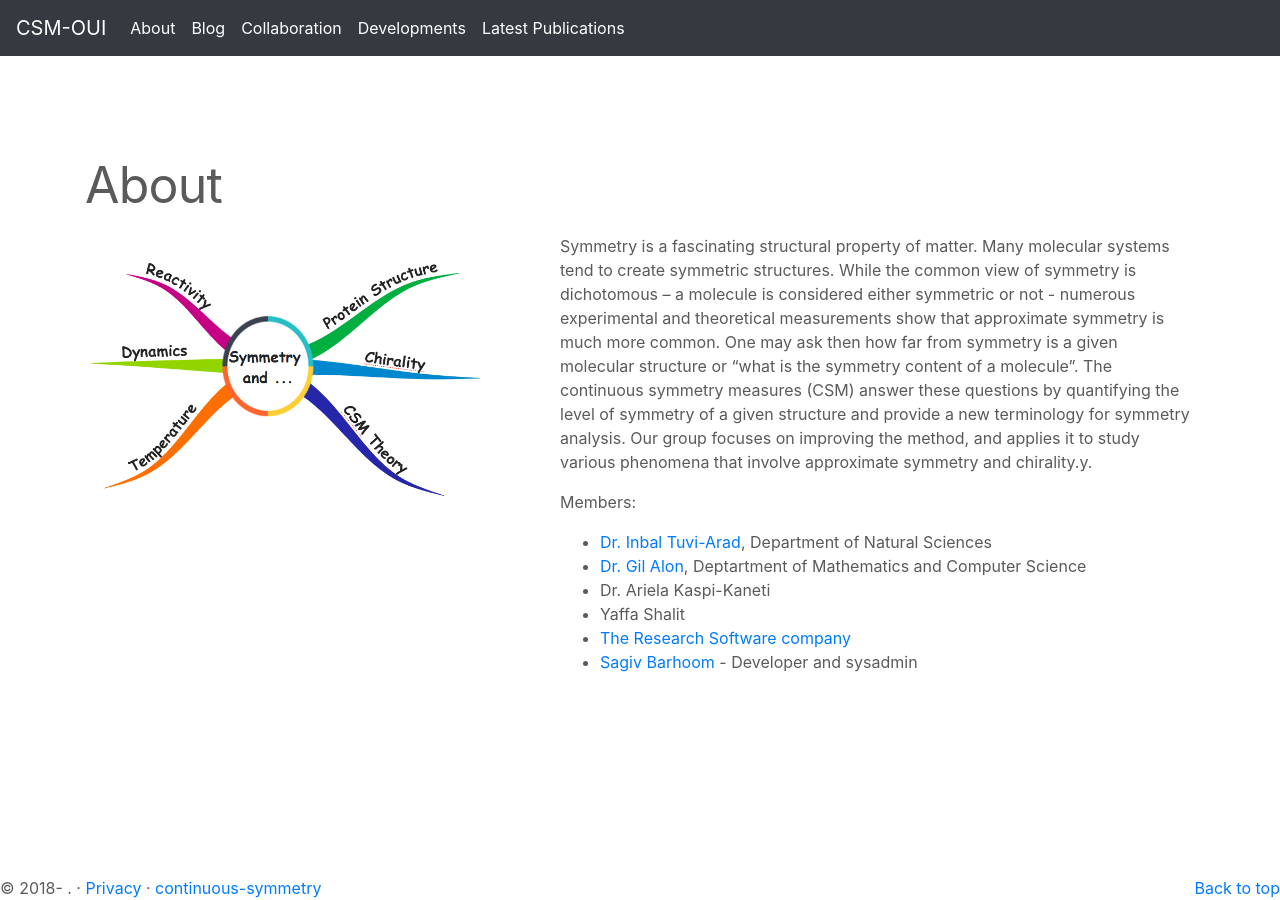
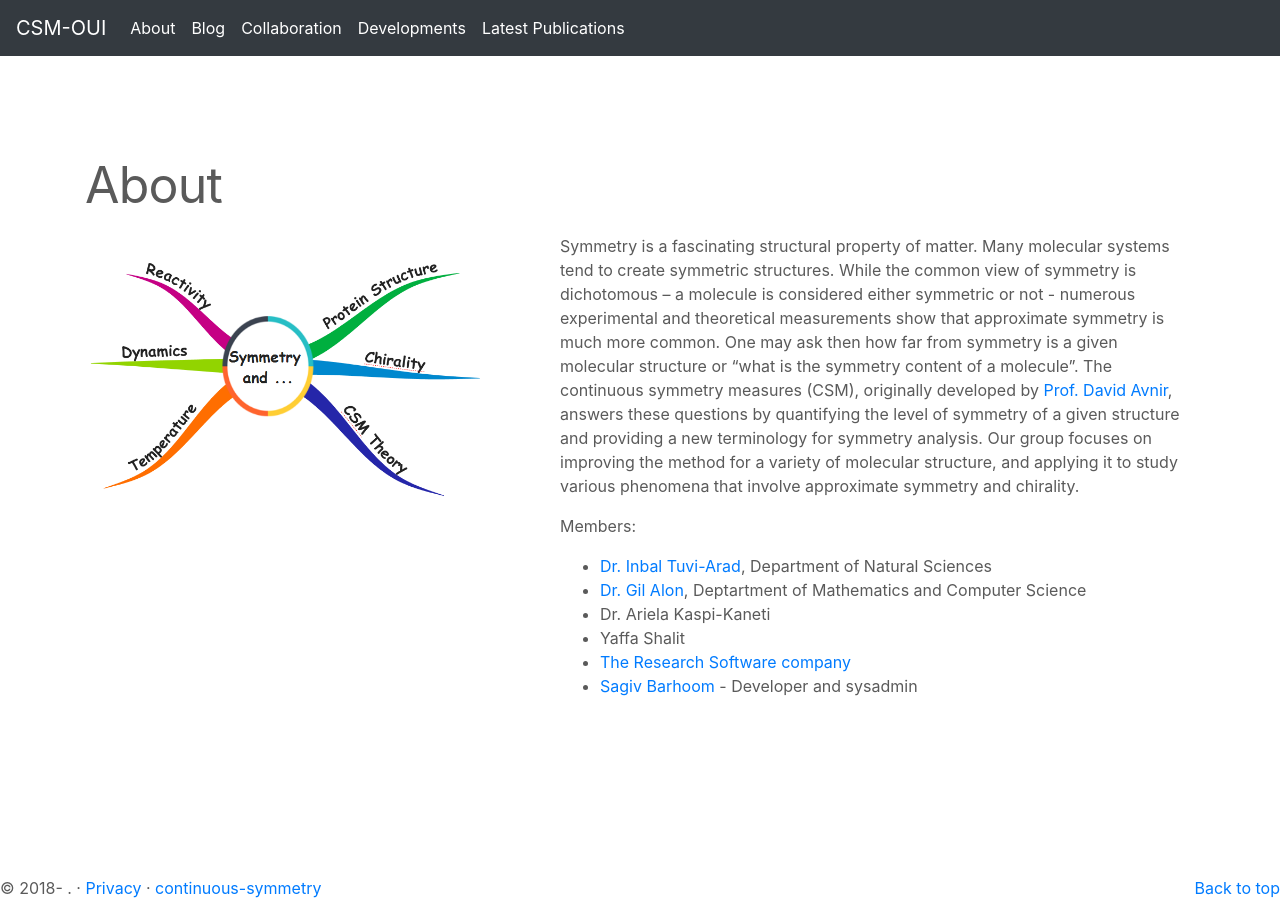
Before and after one commit to continuous-symmetry/our_research_group, a Jekyll site: the page built from about.md, in a window 1280 px wide. Built offline with Jekyll 4.4.1, drawn with Linux system fonts in a browser that asks for light colours.

Commit message:
Update about.md

```diff
--- a/about.md
+++ b/about.md
@@ -5,7 +5,7 @@ image: "/images/Symmetry-research.png"
 permalink: "/about/"
 ---
 
-Symmetry is a fascinating structural property of matter. Many molecular systems tend to create symmetric structures. While the common view of symmetry is dichotomous – a molecule is considered either symmetric or not - numerous experimental and theoretical measurements show that approximate symmetry is much more common. One may ask then how far from symmetry is a given molecular structure or "what is the symmetry content of a molecule". The continuous symmetry measures (CSM) answer these questions by quantifying the level of symmetry of a given structure and provide a new terminology for symmetry analysis. Our group focuses on improving the method, and applies it to study various phenomena that involve approximate symmetry and chirality.y.
+Symmetry is a fascinating structural property of matter. Many molecular systems tend to create symmetric structures. While the common view of symmetry is dichotomous – a molecule is considered either symmetric or not - numerous experimental and theoretical measurements show that approximate symmetry is much more common. One may ask then how far from symmetry is a given molecular structure or "what is the symmetry content of a molecule". The continuous symmetry measures (CSM), originally developed by [Prof. David Avnir](http://www.csm.huji.ac.il/new/), answers these questions by quantifying the level of symmetry of a given structure and providing a new terminology for symmetry analysis. Our group focuses on improving the method for a variety of molecular structure, and applying it to study various phenomena that involve approximate symmetry and chirality.
 
 Members:
 * [Dr. Inbal Tuvi-Arad](https://www.openu.ac.il/en/personalsites/InbalTuviArad.aspx), Department of Natural Sciences
```
